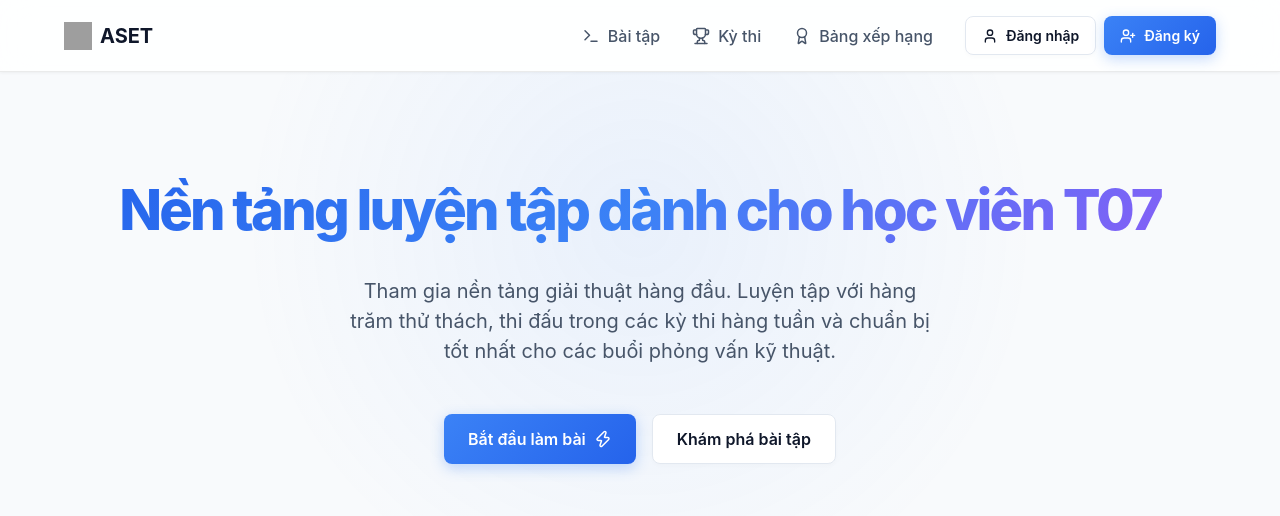
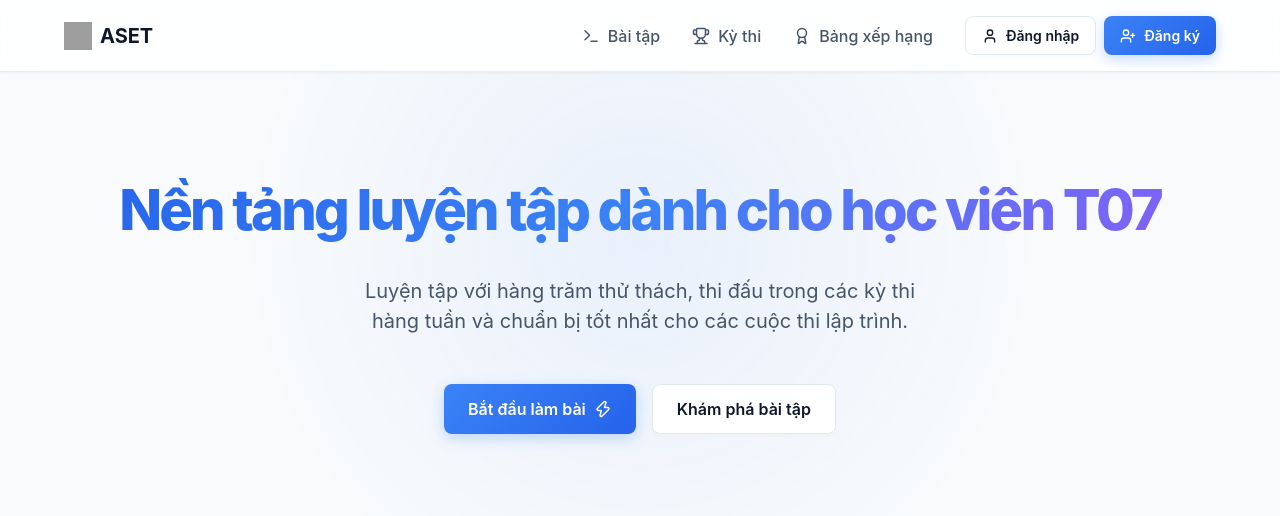
Before and after one commit to khaihuynh2409/t07_algorithm, a React (Vite) app: page / in a window 1280 px wide. Shown: the top 516 px of the page. Built offline with nearby package versions, Linux system fonts and the light colour scheme; no server answers; grey boxes are pictures that could not be loaded.

Commit message:
update: update Home page content

```diff
--- a/src/pages/Home.tsx
+++ b/src/pages/Home.tsx
@@ -9,8 +9,8 @@ export const Home = () => {
         <div className="container">
           <h1 className="gradient-text">Nền tảng luyện tập dành cho học viên T07</h1>
           <p>
-            Tham gia nền tảng giải thuật hàng đầu. Luyện tập với hàng trăm thử thách,
-            thi đấu trong các kỳ thi hàng tuần và chuẩn bị tốt nhất cho các buổi phỏng vấn kỹ thuật.
+            Luyện tập với hàng trăm thử thách, thi đấu trong các kỳ thi
+            hàng tuần và chuẩn bị tốt nhất cho các cuộc thi lập trình.
           </p>
           <div style={{ display: 'flex', gap: '1rem', justifyContent: 'center' }}>
             <Link to="/problems" className="btn btn-primary">
```
